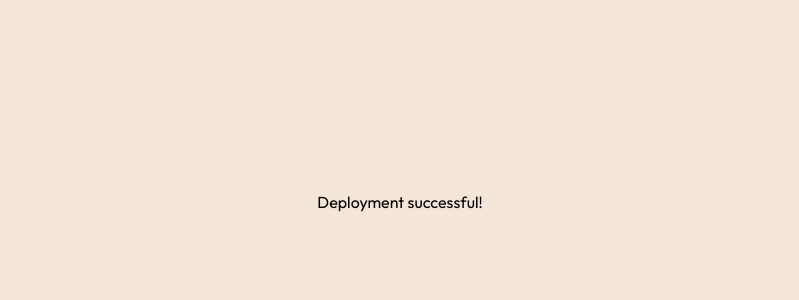
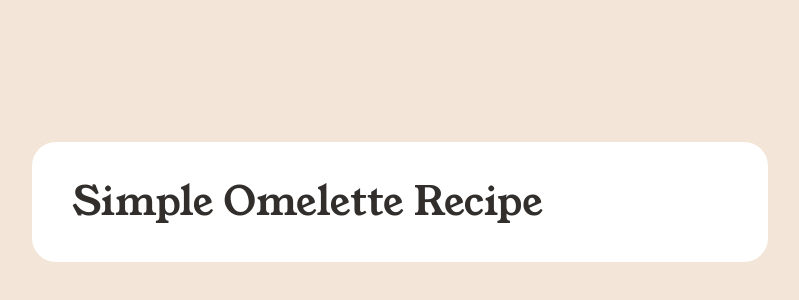
Before and after one commit to johnnygerard/fem-recipe-page, a Next.js app: page / in a window 1280 px wide. Shown: the part 198-498 px from the top of the page, without its empty margins (240-1039 px from the left). Built offline with nearby package versions, Linux system fonts and the light colour scheme.

Commit message:
feat: add recipe and update layout

```diff
--- a/src/app/layout.tsx
+++ b/src/app/layout.tsx
@@ -59,7 +59,7 @@ const RootLayout = ({ children }: Props) => {
       lang="en-US"
     >
       <body className="bg-stone-100">
-        <div className="grid min-h-screen place-items-center">{children}</div>
+        {children}
         <noscript>
           <div
             style={{
--- a/src/app/page.tsx
+++ b/src/app/page.tsx
@@ -1,7 +1,12 @@
+import Recipe from "@/components/recipe";
 import { memo } from "react";
 
 const HomePage = () => {
-  return <h1>Deployment successful!</h1>;
+  return (
+    <div className="tb:py-1600 tb:grid tb:place-content-center min-h-screen w-full">
+      <Recipe />
+    </div>
+  );
 };
 
 export default memo(HomePage);
```
